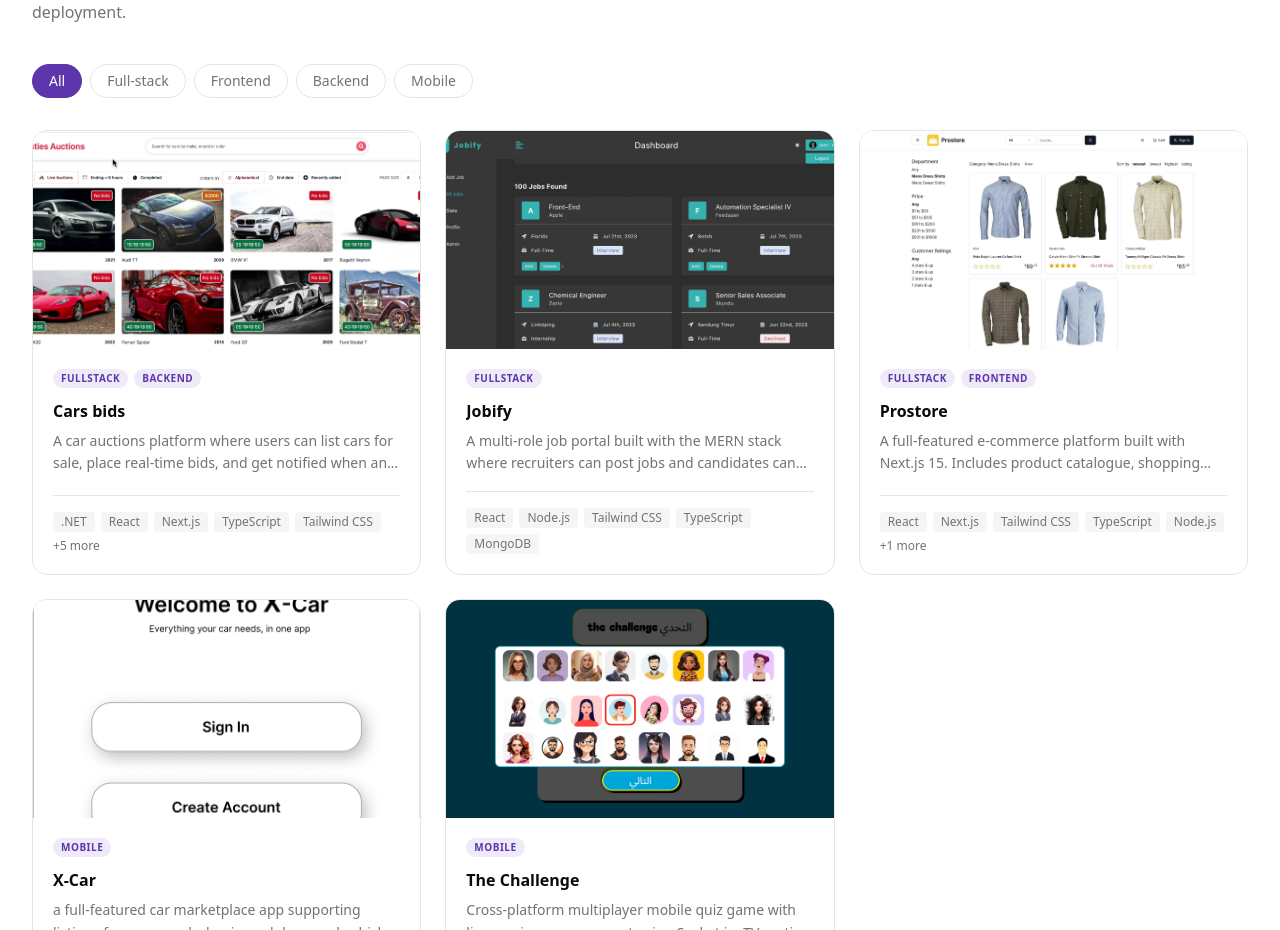
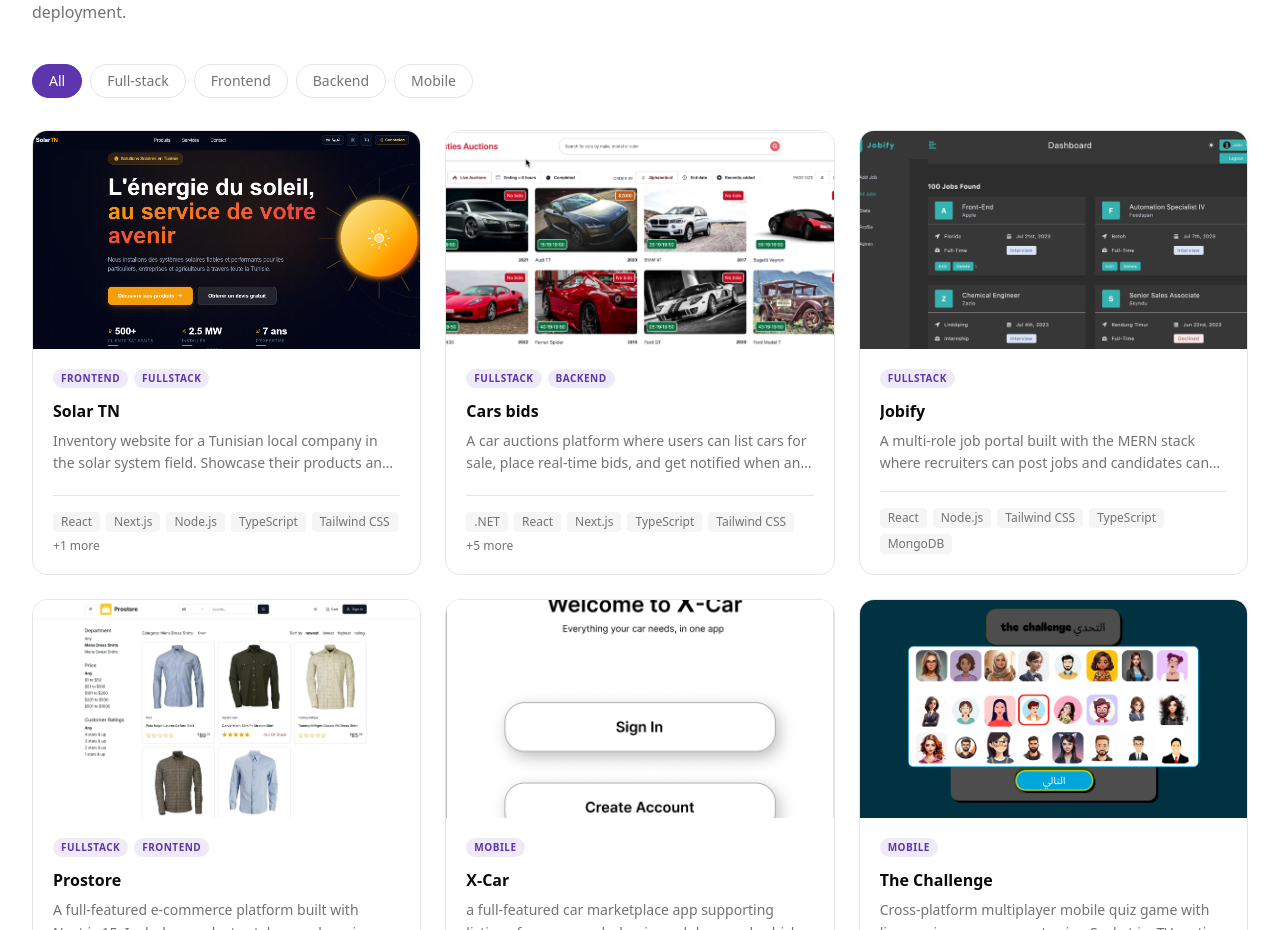
Before and after one commit to KhalfaouiAnis/developer-portfolio, a Next.js app: page / in a window 1280 px wide. Shown: the part 2343-3273 px from the top of the page. Built offline with nearby package versions, Linux system fonts and the light colour scheme.

Commit message:
add a new project

```diff
--- a/data/projects.ts
+++ b/data/projects.ts
@@ -1,6 +1,25 @@
 import type { Project } from "@/types";
 
 const data: Project[] = [
+  {
+    id: 6,
+    title:
+      "Solar TN — Customer inventory website for Solar system products and services management.",
+    shortTitle: "Solar TN",
+    image: "/projects/solar_system.png",
+    description:
+      "Inventory website for a Tunisian local company in the solar system field. Showcase their products and services and also allowing them to sell on the internet.",
+    category: ["frontend", "fullstack"],
+    skills: [
+      { id: 1, name: "React", image: "/skills/react.png" },
+      { id: 2, name: "Next.js", image: "/skills/next-js.png" },
+      { id: 3, name: "Node.js", image: "/skills/node.png" },
+      { id: 4, name: "TypeScript", image: "/skills/typescript.png" },
+      { id: 5, name: "Tailwind CSS", image: "/skills/tailwind.png" },
+      { id: 6, name: "PostgreSQL", image: "/skills/postgresql.png" },
+    ],
+    source_code: "https://github.com/KhalfaouiAnis/cars-bid",
+  },
   {
     id: 1,
     title: "Cars bids — Car auctions app built with .Net 9 & Next.js 15",
```
Also changed, not shown: public/projects/solar_system.png (added).
